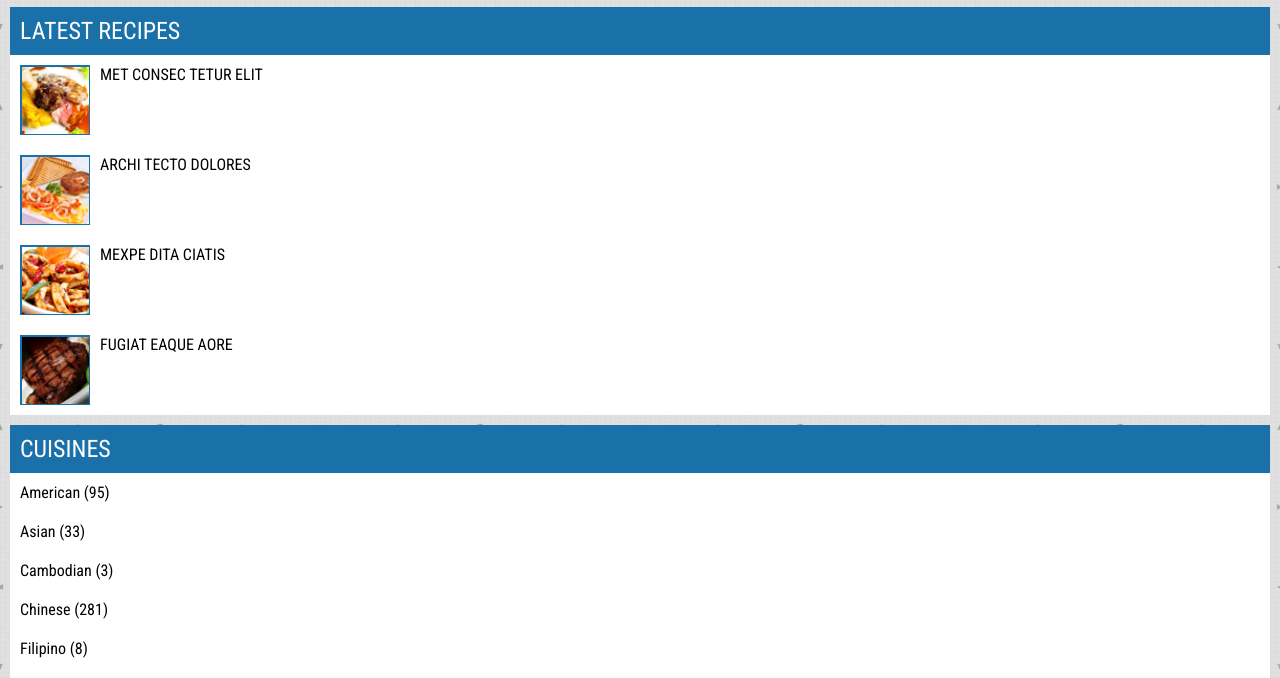
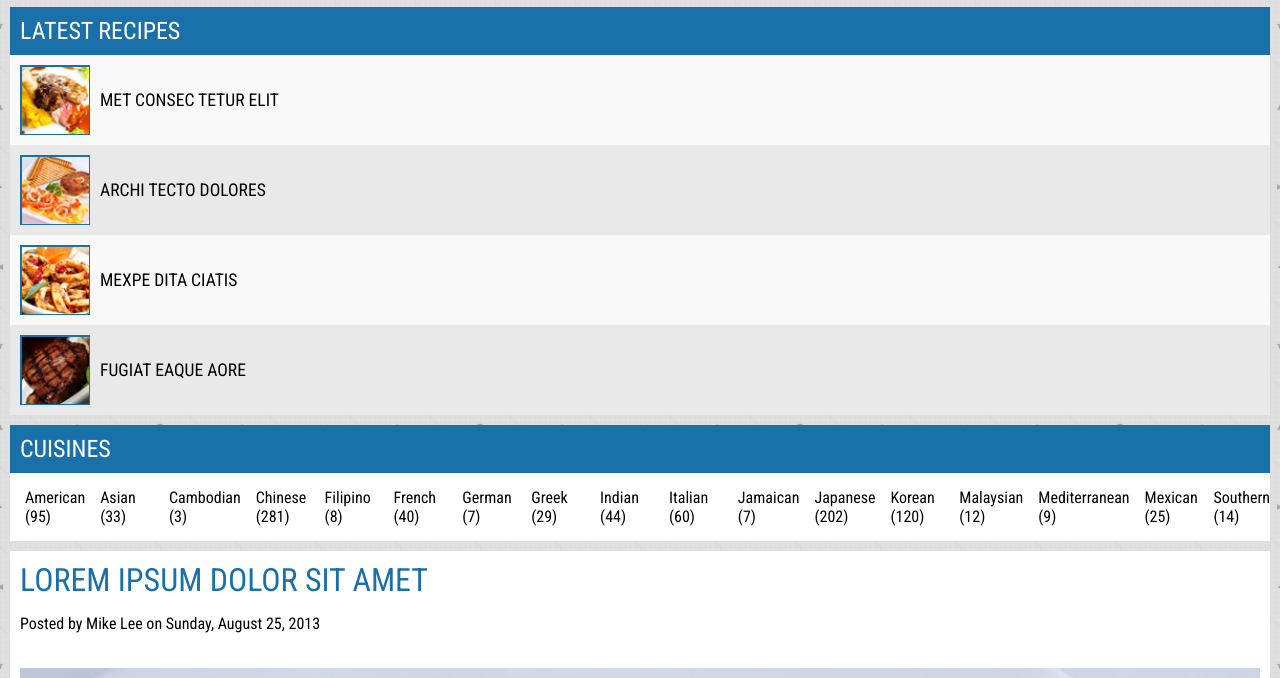
Before and after one commit to nyanbeans/food-explorer, a website: page dev/index.html in a window 1280 px wide. Shown: the part 853-1531 px from the top of the page. Drawn offline with nearby package versions, Linux system fonts and the light colour scheme; files that its build step writes are made by us from their sources.

Commit message:
minor style additions + fixes
cuisines section flex and read more isn't working properly i'm gonna go scream into a pillow

```diff
--- a/dev/index.html
+++ b/dev/index.html
@@ -71,10 +71,18 @@
 		<section class="section-latest-recipes">
 			<h2>Latest Recipes</h2>
 			<ul class="ul-latest-recipes">
-				<li class="list-item"><img src="images/lamb-tb.jpg">Met consec tetur elit</li>
-				<li class="list-item"><img src="images/breakfast-tb.jpg">Archi tecto dolores</li>
-				<li class="list-item"><img src="images/calamari-tb.jpg">mexpe dita ciatis</li>
-				<li class="list-item"><img src="images/steak-tb.jpg">fugiat eaque aore</li>
+				<li class="list-item"><img src="images/lamb-tb.jpg">
+					<p>Met consec tetur elit</p>
+				</li>
+				<li class="list-item"><img src="images/breakfast-tb.jpg">
+					<p>Archi tecto dolores</p>
+				</li>
+				<li class="list-item"><img src="images/calamari-tb.jpg">
+					<p>mexpe dita ciatis</p>
+				</li>
+				<li class="list-item"><img src="images/steak-tb.jpg">
+					<p>fugiat eaque aore</p>
+				</li>
 			</ul>
 		</section>
 		<section class="section-cuisines">
--- a/dev/scss/_wrapper.scss
+++ b/dev/scss/_wrapper.scss
@@ -60,6 +60,7 @@ h2{
     font-family: $fontCondensed;
     font-weight: $headingsFont;
     text-transform: uppercase;
+    font-size: 1.1em;
 }
 
 .list-item{
@@ -67,18 +68,37 @@ h2{
     padding: 10px;
 }
 
+.list-item:nth-child(even){
+    background-color: $lightGrey;
+}
+
+.list-item:nth-child(odd){
+    background-color: $evenLighterGrey;
+}
+
+.list-item p{
+    margin-top: 25px;
+}
+
 .section-cuisines{
     background-color: $white;
 }
 
+//i'm losing my mind over this i hate it
+.ul-cuisines{
+    display: flex;
+    flex-wrap: wrap;
+    justify-content: space-evenly;
+}
+
 .section-cuisines li{
-    display: flex;
+    padding: 15px 0px 15px 15px;
+    flex: 1;
 }
 
 .section-cuisines a{
     font-family: $fontCondensed; //i feel like this should be body font but it's thinner and bolded than regular so idk
     font-weight: $headingsFont;
-    padding: 10px;
     color: black;
 }
 
@@ -117,7 +137,7 @@ h2{
     background-color: $lightBlue;
     padding: 8px 5px 8px 5px;
     display: flex;
-    justify-content: flex-end;
+    flex-direction: row-reverse;
 }
 
 .older-posts-button{
```
